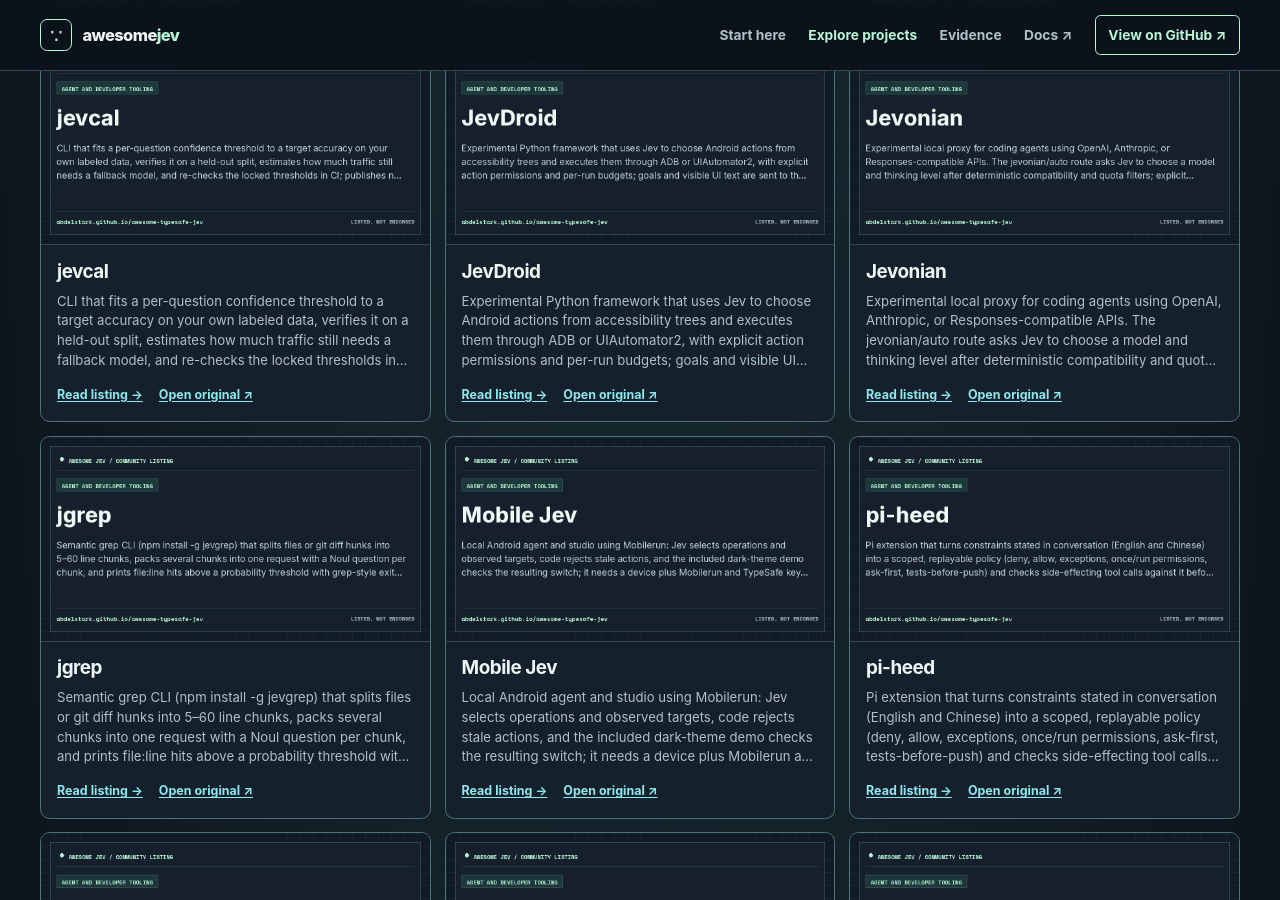
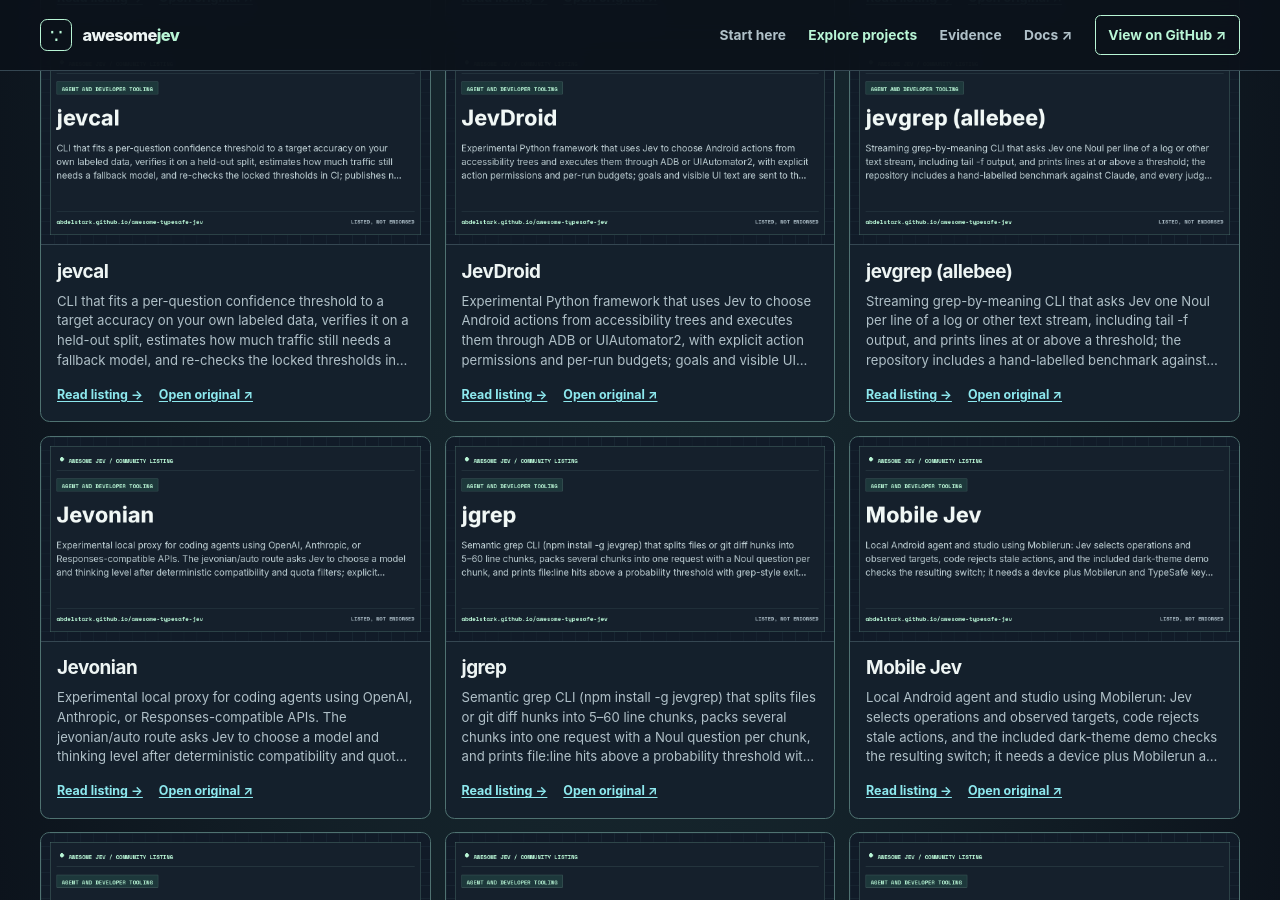
Before and after one commit to AbdelStark/awesome-typesafe, a Jekyll site: the page built from categories/agent-and-developer-tooling.html, in a window 1280 px wide and 900 px high, scrolled down 4395 px. Built offline with Jekyll 4.4.1, drawn with Linux system fonts in a browser that asks for light colours; some of the changed text lies outside the part shown.

Commit message:
Add jevgrep (allebee)
Co-Authored-By: Claude Opus 5 (1M context) <noreply@anthropic.com>

```diff
--- a/categories/agent-and-developer-tooling.html
+++ b/categories/agent-and-developer-tooling.html
@@ -152,6 +152,11 @@ resources:
     description: "Experimental Python framework that uses Jev to choose Android actions from accessibility trees and executes them through ADB or UIAutomator2, with explicit action permissions and per-run budgets; goals and visible UI text are sent to the selected TypeSafe or Vercel provider."
     permalink: "/projects/gh-antiyro-jevdroid/"
     image: "/assets/cards/gh-antiyro-jevdroid.png"
+  - name: "jevgrep (allebee)"
+    url: "https://github.com/allebee/jevgrep"
+    description: "Streaming grep-by-meaning CLI that asks Jev one Noul per line of a log or other text stream, including tail -f output, and prints lines at or above a threshold; the repository includes a hand-labelled benchmark against Claude, and every judged line is sent to OpenRouter or TypeSafe."
+    permalink: "/projects/gh-allebee-jevgrep/"
+    image: "/assets/cards/gh-allebee-jevgrep.png"
   - name: "Jevonian"
     url: "https://github.com/xinyao27/jevonian"
     description: "Experimental local proxy for coding agents using OpenAI, Anthropic, or Responses-compatible APIs. The jevonian/auto route asks Jev to choose a model and thinking level after deterministic compatibility and quota filters; explicit routes skip Jev. The ledger records the serving model, route reason, token usage, and estimated cost. Jev receives recent messages and tool results, and the optional fullPrompt setting can send the whole conversation. Low confidence is flagged rather than automatically rerouted; costs and cache savings are estimates."
--- a/projects/gh-abhixhek-jevcal.html
+++ b/projects/gh-abhixhek-jevcal.html
@@ -15,6 +15,6 @@ related:
     permalink: "/projects/gh-valentynkit-jev-nvim/"
   - name: "JevDroid"
     permalink: "/projects/gh-antiyro-jevdroid/"
-  - name: "Jevonian"
-    permalink: "/projects/gh-xinyao27-jevonian/"
+  - name: "jevgrep (allebee)"
+    permalink: "/projects/gh-allebee-jevgrep/"
 ---
--- a/projects/gh-antiyro-jevdroid.html
+++ b/projects/gh-antiyro-jevdroid.html
@@ -13,8 +13,8 @@ social_image: "/assets/cards/gh-antiyro-jevdroid.png"
 related:
   - name: "jevcal"
     permalink: "/projects/gh-abhixhek-jevcal/"
+  - name: "jevgrep (allebee)"
+    permalink: "/projects/gh-allebee-jevgrep/"
   - name: "Jevonian"
     permalink: "/projects/gh-xinyao27-jevonian/"
-  - name: "jgrep"
-    permalink: "/projects/gh-kyu1204-jgrep/"
 ---
--- a/projects/gh-xinyao27-jevonian.html
+++ b/projects/gh-xinyao27-jevonian.html
@@ -11,8 +11,8 @@ category_name: "Agent and developer tooling"
 category_id: "agent-and-developer-tooling"
 social_image: "/assets/cards/gh-xinyao27-jevonian.png"
 related:
-  - name: "JevDroid"
-    permalink: "/projects/gh-antiyro-jevdroid/"
+  - name: "jevgrep (allebee)"
+    permalink: "/projects/gh-allebee-jevgrep/"
   - name: "jgrep"
     permalink: "/projects/gh-kyu1204-jgrep/"
   - name: "Mobile Jev"
```
Also changed, not shown: projects/gh-allebee-jevgrep.html (added, +20 -0 lines), README.md, assets/cards/gh-allebee-jevgrep.png (added), assets/category-cards/agent-and-developer-tooling.png, resources.json.
